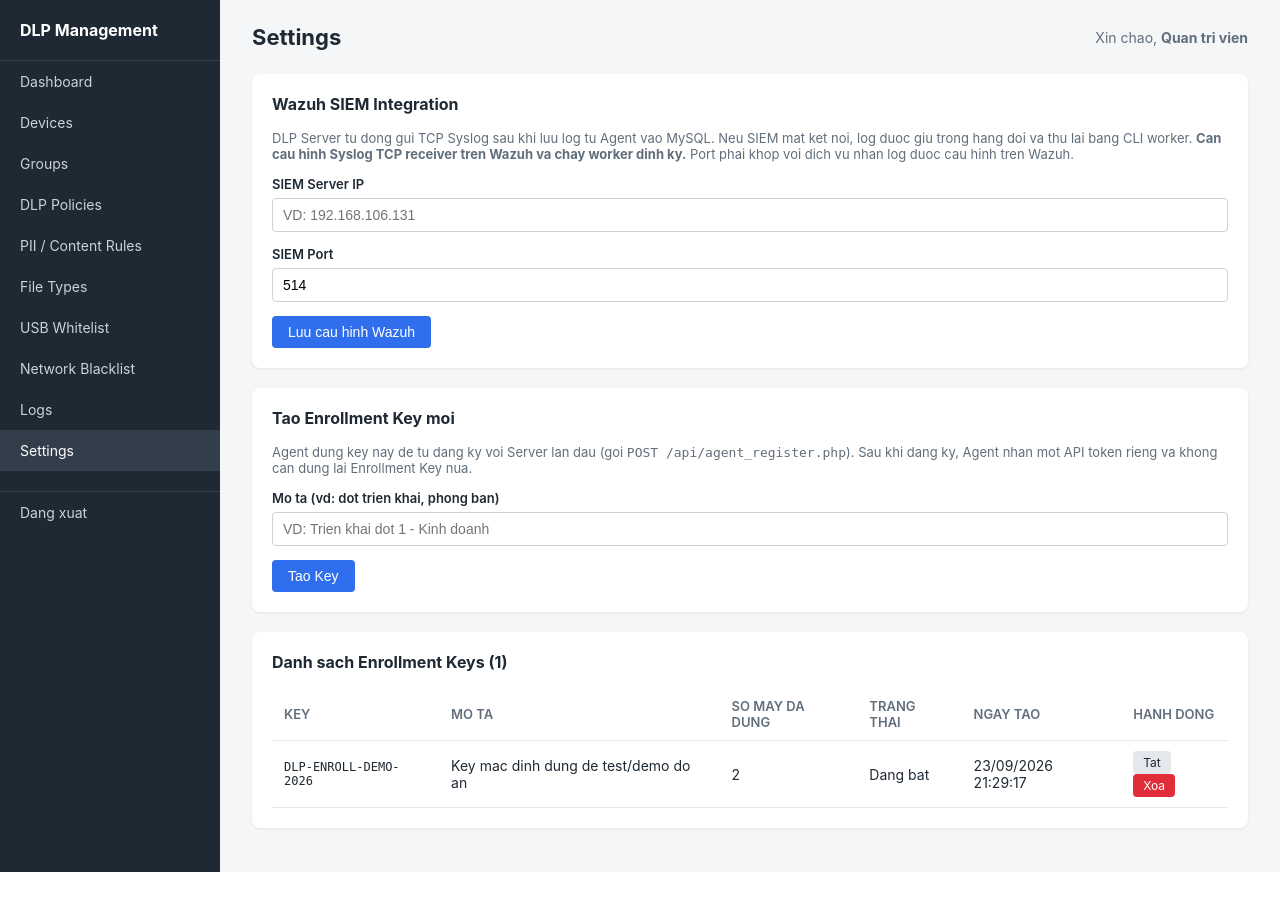
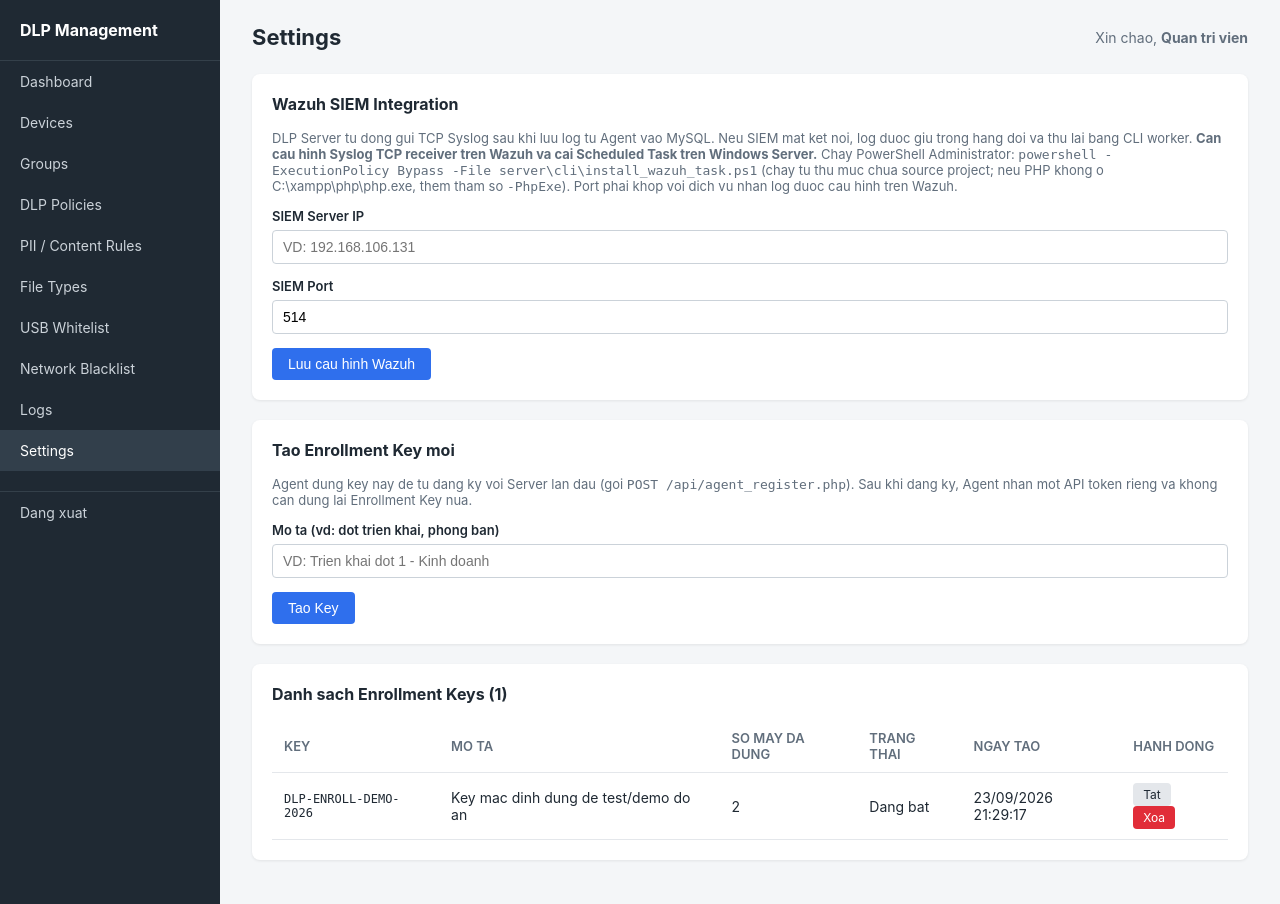
Before and after one commit to lamNT-67/DLP-do-an-2026, a PHP site: page /admin/settings.php in a window 1280 px wide. Before the commit the page ends 872 px from the top, so only its background shows below. Run offline with PHP 8.4, Linux system fonts and the light colour scheme; a user stored in the database is signed in; data comes from the database, SQL or seed files in the repository; data that the repository does not hold is empty.

Commit message:
docs(server): explain required Wazuh outbox scheduler in settings

```diff
--- a/server/admin/settings.php
+++ b/server/admin/settings.php
@@ -83,7 +83,9 @@ require __DIR__ . '/../includes/layout_header.php';
     <p style="font-size:13px; color:#616e7c; margin-bottom:14px;">
         DLP Server tu dong gui TCP Syslog sau khi luu log tu Agent vao MySQL.
         Neu SIEM mat ket noi, log duoc giu trong hang doi va thu lai bang CLI worker.
-        <strong>Can cau hinh Syslog TCP receiver tren Wazuh va chay worker dinh ky.</strong>
+        <strong>Can cau hinh Syslog TCP receiver tren Wazuh va cai Scheduled Task tren Windows Server.</strong>
+        Chay PowerShell Administrator: <code>powershell -ExecutionPolicy Bypass -File server\cli\install_wazuh_task.ps1</code>
+        (chay tu thu muc chua source project; neu PHP khong o C:\xampp\php\php.exe, them tham so <code>-PhpExe</code>).
         Port phai khop voi dich vu nhan log duoc cau hinh tren Wazuh.
     </p>
     <?php if ($wazuhError): ?>
```
